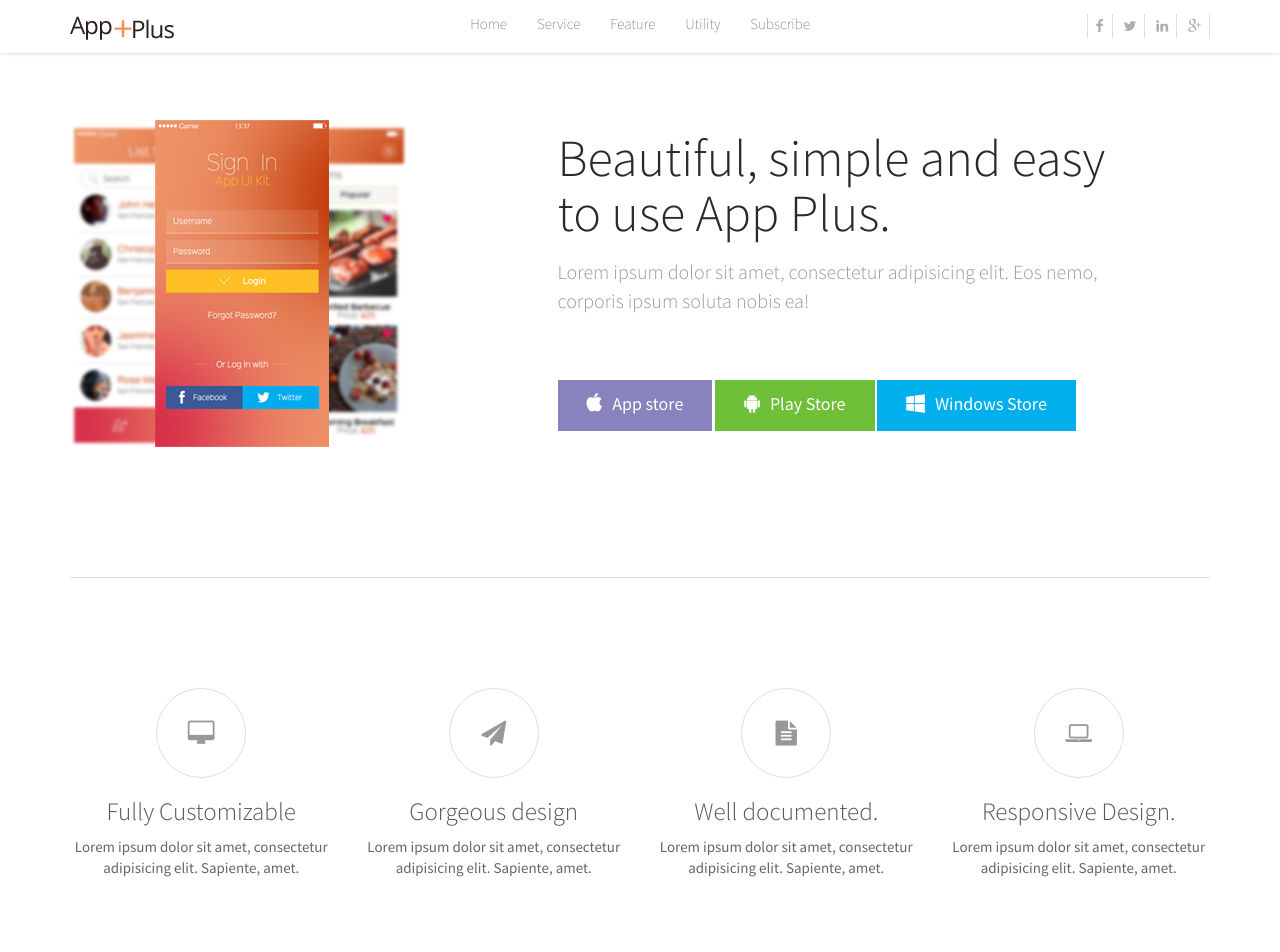
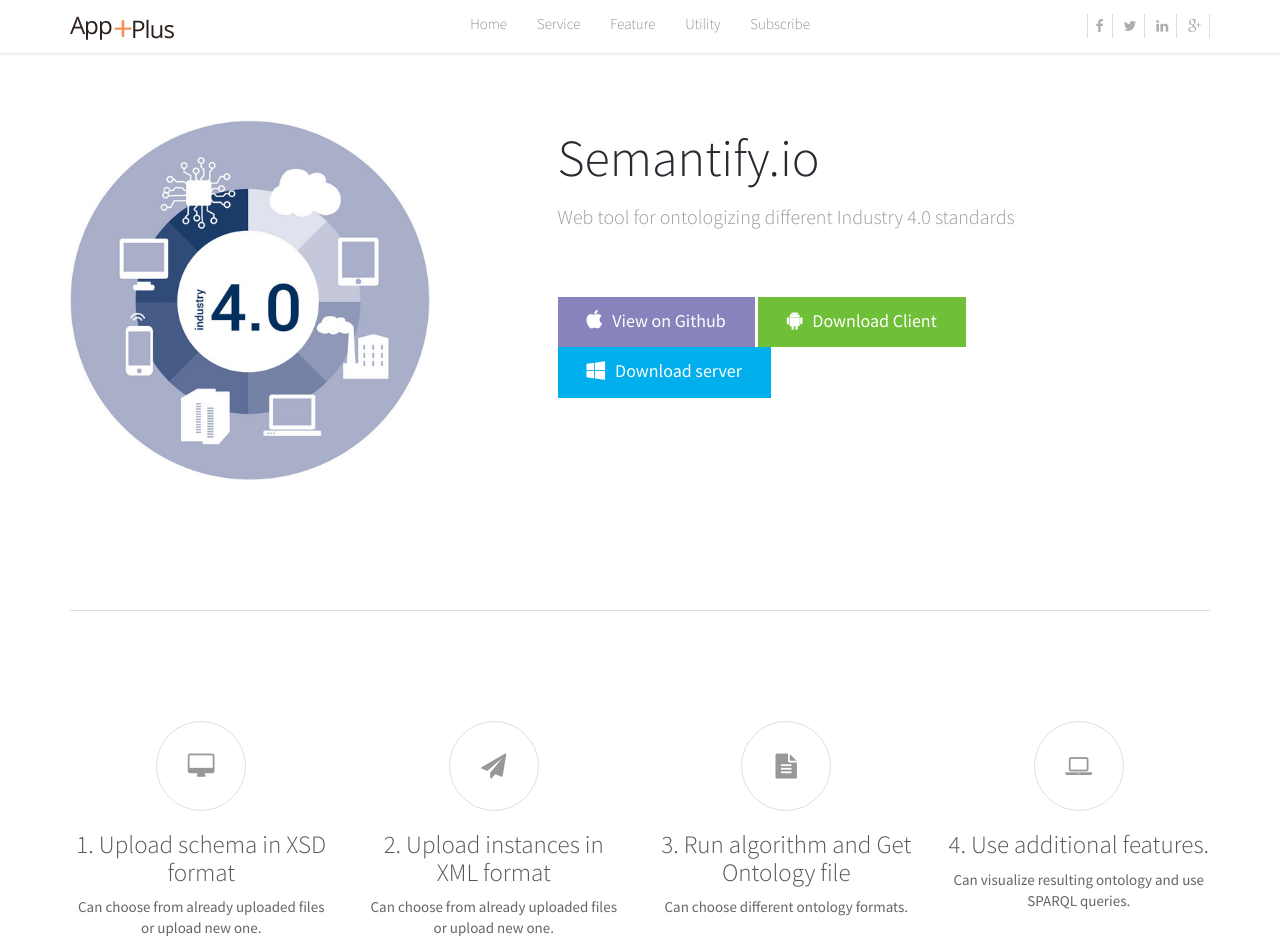
Before and after one commit to BonnWestCoast/ontologize-standards, a plain HTML site: page index.html in a window 1280 px wide. Shown: the top 952 px of the page. Drawn offline with nearby package versions, Linux system fonts and the light colour scheme.

Commit message:
fixed info about project, changed main pic

```diff
--- a/index.html
+++ b/index.html
@@ -109,28 +109,28 @@
 
       <div class="col-md-4 col-sm-6">
         <div class="block">
-          <img class="app-img img-responsive" src="images/app.png" alt="">
+          <img class="app-img img-responsive" src="images/i40.jpg" alt="">
         </div>
 
       </div>
       <div class="col-md-6 col-md-offset-1 col-sm-6">
         <div class="block">
           <h1>
-            Beautiful, simple and easy to use App Plus.
+            Semantify.io
           </h1>
           <p>
-            Lorem ipsum dolor sit amet, consectetur adipisicing elit. Eos nemo, corporis ipsum soluta nobis ea!
+            Web tool for ontologizing different Industry 4.0 standards
           </p>
 
           <ul class="download-btn">
             <li>
-              <a href="#" class="btn btn-default btn-apple"> <i class="fa fa-apple"></i>App store</a>
+              <a href="#" class="btn btn-default btn-apple"> <i class="fa fa-apple"></i>View on Github</a>
             </li>
             <li>
-              <a href="#" class="btn btn-default btn-andriod"><i class="fa fa-android"></i>Play Store</a>
+              <a href="#" class="btn btn-default btn-andriod"><i class="fa fa-android"></i>Download Client</a>
             </li>
             <li>
-              <a href="#" class="btn btn-default btn-windows"><i class="fa fa-windows"></i>Windows Store</a>
+              <a href="#" class="btn btn-default btn-windows"><i class="fa fa-windows"></i>Download server</a>
             </li>
           </ul>
 
@@ -152,8 +152,8 @@
               <i class="fa fa-desktop"></i>
             </div>
 
-            <h3>Fully Customizable</h3>
-            <p>Lorem ipsum dolor sit amet, consectetur adipisicing elit. Sapiente, amet.</p>
+            <h3>1. Upload schema in XSD format</h3>
+            <p>Can choose from already uploaded files or upload new one.</p>
           </div>
         </div>
         <div class="col-md-3 col-sm-6">
@@ -161,8 +161,8 @@
             <div class="icon">
               <i class="fa  fa-paper-plane"></i>
             </div>
-            <h3>Gorgeous design</h3>
-            <p>Lorem ipsum dolor sit amet, consectetur adipisicing elit. Sapiente, amet.</p>
+            <h3>2. Upload instances in XML format</h3>
+            <p>Can choose from already uploaded files or upload new one.</p>
           </div>
         </div>
         <div class="col-md-3 col-sm-6">
@@ -170,8 +170,8 @@
             <div class="icon">
               <i class="fa  fa-file-text"></i>
             </div>
-            <h3>Well documented.</h3>
-            <p>Lorem ipsum dolor sit amet, consectetur adipisicing elit. Sapiente, amet.</p>
+            <h3>3. Run algorithm and Get Ontology file</h3>
+            <p>Can choose different ontology formats.</p>
           </div>
         </div>
         <div class="col-md-3 col-sm-6">
@@ -179,8 +179,8 @@
             <div class="icon">
               <i class="fa  fa-laptop"></i>
             </div>
-            <h3>Responsive Design.</h3>
-            <p>Lorem ipsum dolor sit amet, consectetur adipisicing elit. Sapiente, amet.</p>
+            <h3>4. Use additional features.</h3>
+            <p>Can visualize resulting ontology and use SPARQL queries.</p>
           </div>
         </div>
       </div>
```
Also changed, not shown: images/i40.jpg (added).
